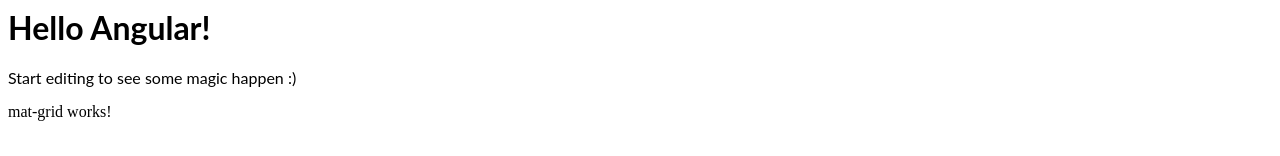
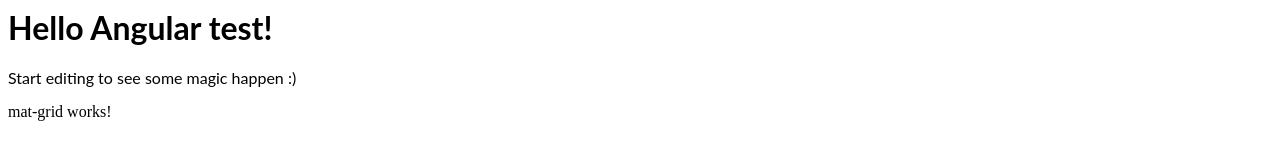
Before and after one commit to hudaSharings/angular-matgrid, an Angular app: page / in a window 1280 px wide. Shown: the top 156 px of the page. Built offline with nearby package versions, Linux system fonts and the light colour scheme.

Commit message:
1 file modified

```diff
--- a/src/app/app.component.ts
+++ b/src/app/app.component.ts
@@ -6,5 +6,5 @@
   styleUrls: [ './app.component.css' ]
 })
 export class AppComponent  {
-  name = 'Angular';
+  name = 'Angular test';
 }
```
